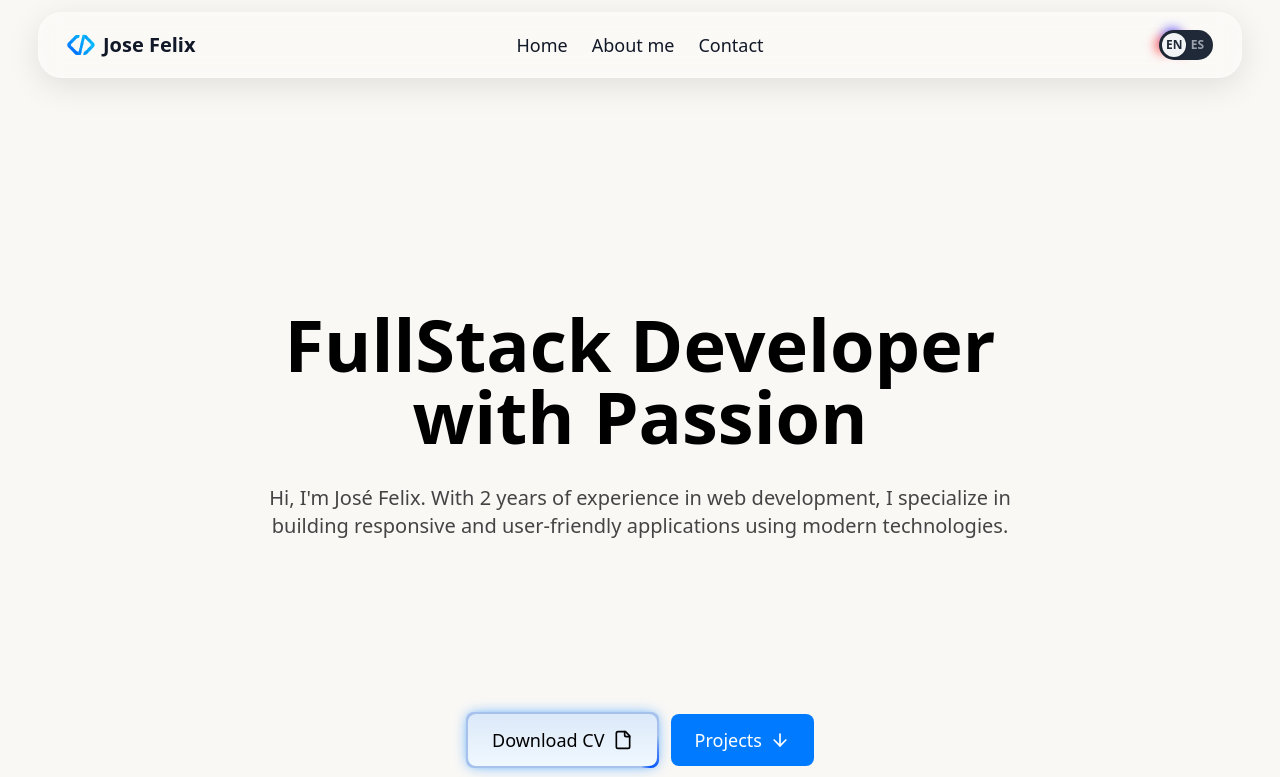
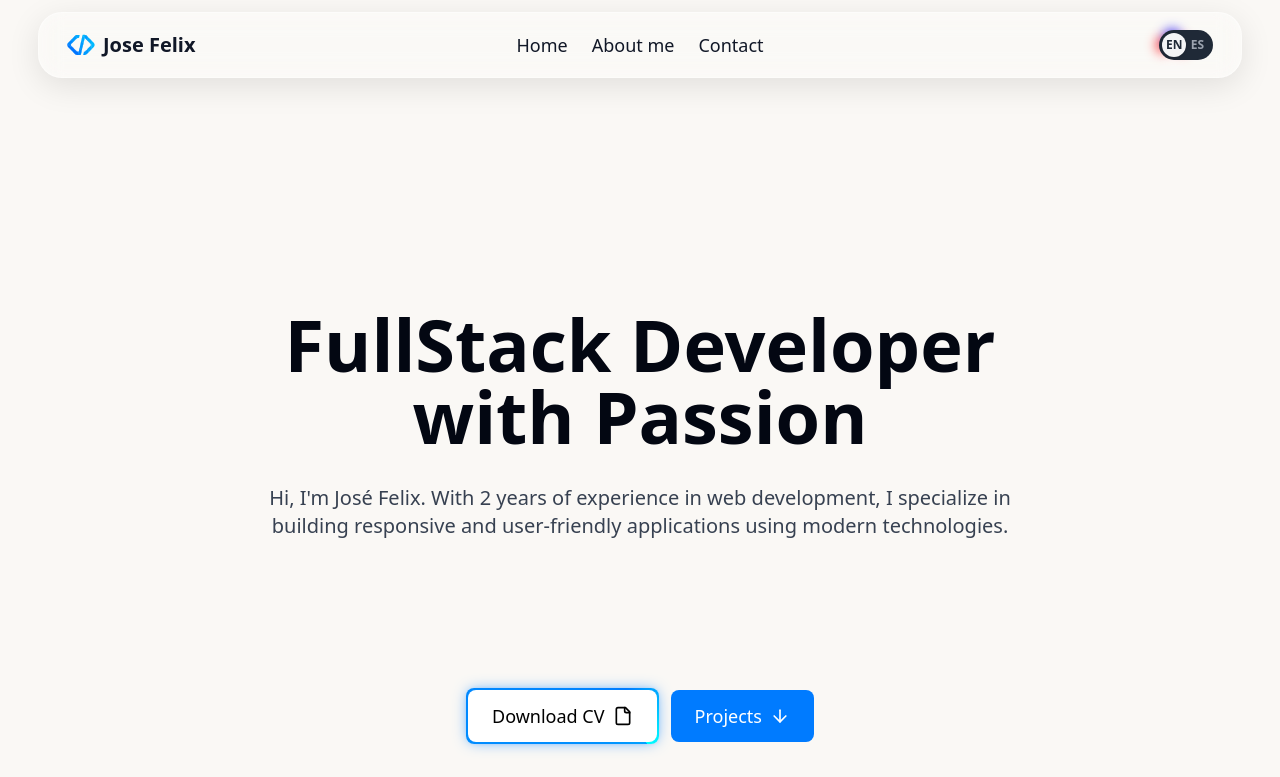
Before and after one commit to FelixCodex/Portfolio, a React (Vite) app: page / in a window 1280 px wide. Shown: the top 777 px of the page. Built offline with nearby package versions, Linux system fonts and the light colour scheme.

Commit message:
Small fixes in styles

```diff
--- a/src/components/Header.tsx
+++ b/src/components/Header.tsx
@@ -34,7 +34,7 @@ export function Header() {
 		<header className='text-gray-900 h-[4.125rem] fixed z-50 top-3 px-3 xl:px-0 w-full items-center'>
 			<div className='sect-container mx-auto h-full'>
 				<nav
-					className='flex justify-between px-7 relative z-10 backdrop-blur-md bg-white/15 border border-white/40 rounded-3xl items-center flex-col h-fit'
+					className='flex justify-between px-7 relative z-10 backdrop-blur-md bg-white/15 border border-white/50 rounded-3xl items-center flex-col h-fit'
 					style={{
 						boxShadow:
 							'0 8px 32px rgba(0, 0, 0, 0.1), inset 0 0 15px 0px rgba(255, 255, 255, 0.3)',
--- a/src/components/Hero.tsx
+++ b/src/components/Hero.tsx
@@ -13,11 +13,11 @@ export function Hero() {
 	return (
 		<section className='bg-[--bg_pri] min-h-screen'>
 			<div className='sect-container mx-auto flex h-full flex-col items-center px-4 hidder'>
-				<div className='max-w-[51.125rem] pt-[37%] pb-[15.68%] md:pt-[26.26%] md:pb-[14.68%] px-4 flex items-center gap-8 flex-col'>
-					<h1 className='text-5xl sm:text-6xl md:text-7xl font-bold text-center'>
+				<div className='max-w-[51.125rem] pt-[37%] pb-[15.68%] md:pt-[26.26%] md:pb-[12.68%] px-4 flex items-center gap-8 flex-col'>
+					<h1 className='text-5xl sm:text-6xl md:text-7xl font-bold text-center text-gray-950'>
 						{HERO.TITLE[language]}
 					</h1>
-					<p className='text-lg md:text-xl font-medium text-center text-[#444]'>
+					<p className='text-lg md:text-xl font-medium text-center text-gray-700'>
 						{HERO.DESCRIPTION[language]}
 					</p>
 				</div>
@@ -31,6 +31,11 @@ export function Hero() {
 						<ArrowRight className='w-5 h-5 rotate-90' />
 					</a>
 				</div>
+				{/* <div
+					className='absolute -top-1/4 left-[calc(50%-110px)] md:left-[calc(50%-260px)] w-[220px] h-[220px] md:w-[520px] md:h-[520px] opacity-20 -z-10
+                      bg-[#f5cb40] transform -rotate-45 blur-[100px]
+                      pointer-events-none'
+				/> */}
 				<SocialMedia></SocialMedia>
 				<div className='flex mt-5 gap-5 hidden'>
 					<div className='w-32 h-32 bg-[#007BFF]'></div>
--- a/src/components/elements/CVButton.tsx
+++ b/src/components/elements/CVButton.tsx
@@ -7,22 +7,22 @@ export function CVButton() {
 	return (
 		<>
 			{language == 'es' ? (
-				<div className='dasher anim-dasher w-fit h-fit p-[2px] rounded-lg shadow-nm hover:shadow-hm transition-[background-color,box-shadow] duration-[400ms] hover:bg-[#51a5ff] hover'>
+				<div className='bluebow-border-with-xy anim-dasher w-fit h-fit p-[2px] rounded-lg shadow-nm hover:shadow-hm transition-[background-color,box-shadow] duration-[400ms] hover:bg-[#51a5ff] hover'>
 					<a
 						href='/src/ResumeCV-es.pdf'
 						download='JoséFelixCV.pdf'
-						className='inline-flex items-center gap-2 bg-gradient-to-b md:text-lg font-medium from-[#dce9f9] to-[#f0f8ff] text-black px-6 py-3 rounded-lg transition-colors'
+						className='inline-flex items-center gap-2 bg-white md:text-lg font-medium from-[#dce9f9] to-[#f0f8ff] text-black px-6 py-3 rounded-lg transition-colors'
 					>
 						{HERO.CV[language]}
 						<File className='w-5 h-5' />
 					</a>
 				</div>
 			) : (
-				<div className='dasher anim-dasher p-[2px] rounded-lg shadow-nm hover:shadow-hm transition-[background-color,box-shadow] duration-[400ms] hover:bg-[#51a5ff] hover'>
+				<div className='bluebow-border-with-xy anim-dasher p-[2px] rounded-lg shadow-nm hover:shadow-hm transition-[background-color,box-shadow] duration-[400ms] hover:bg-[#51a5ff] hover'>
 					<a
 						href='/src/ResumeCV-en.pdf'
 						download='JoséFelixCV.pdf'
-						className='inline-flex items-center gap-2 bg-gradient-to-b md:text-lg font-medium from-[#dce9f9] to-[#f0f8ff] text-black px-6 py-3 rounded-lg transition-colors'
+						className='inline-flex items-center gap-2 bg-white md:text-lg font-medium from-[#dce9f9] to-[#f0f8ff] text-black px-6 py-3 rounded-lg transition-colors'
 					>
 						{HERO.CV[language]}
 						<File className='w-5 h-5' />
--- a/src/style.css
+++ b/src/style.css
@@ -171,6 +171,16 @@
 	);
 }
 
+.bluebow-border-with-xy {
+	animation: rotateRainbow 8s linear infinite;
+	background: conic-gradient(
+		from calc(var(--r)) at var(--x) 28px,
+		#00a2ff 0,
+		#007bff 50%,
+		#00ffff 100%
+	);
+}
+
 .shine:hover::after {
 	inset: 10% 100%;
 }
```
